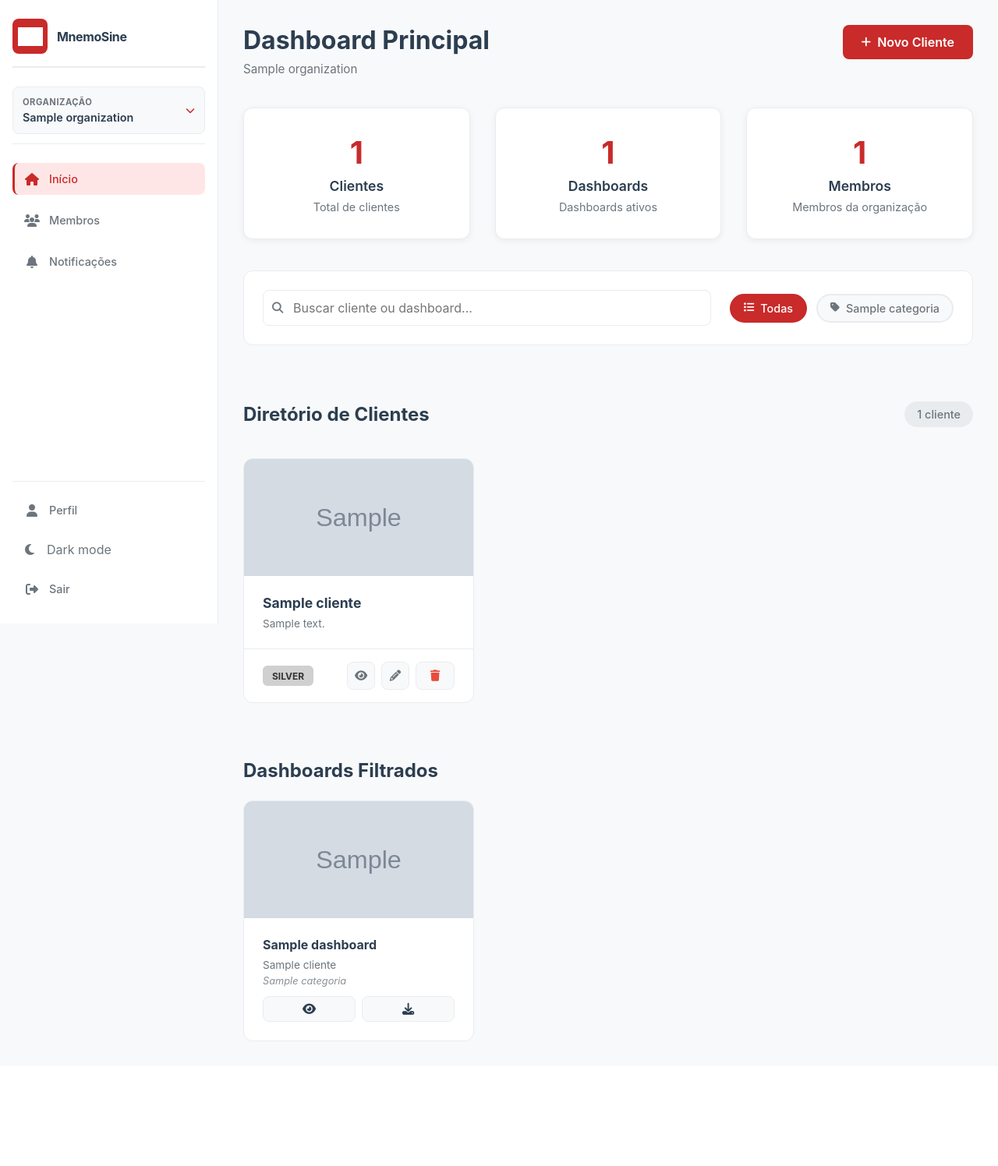
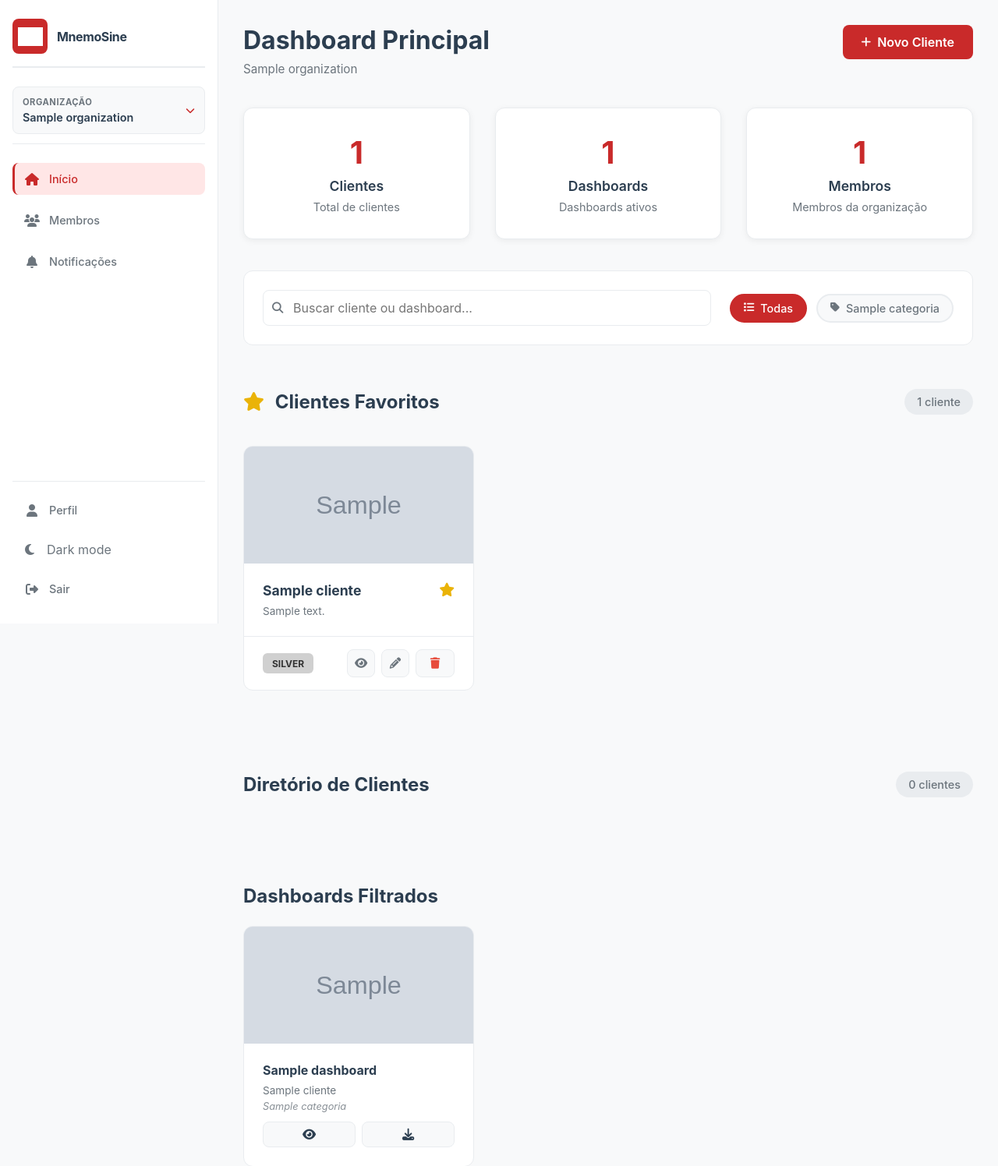
Before and after one commit to Allcantaraa/MnemoSine, a Django app: page / in a window 1280 px wide. Shown: the top 1496 px of the page at 78% size. Before the commit the page ends 1336 px from the top, so only its background shows below. Run offline with Django 5.2, Linux system fonts and the light colour scheme; a user stored in the database is signed in; tables that the repository leaves empty hold one stand-in row (values such as "Sample post"); grey boxes marked "Sample" are stand-in pictures; grey boxes are pictures that could not be loaded.

Commit message:
feature: favoritar cliente

```diff
--- a/base_static/global/css/pages/index.css
+++ b/base_static/global/css/pages/index.css
@@ -778,3 +778,27 @@
     background-color: rgba(255, 255, 255, 0.05);
     border-color: rgba(255, 255, 255, 0.2);
 }
+
+.btn-client-favorite {
+    background: transparent;
+    border: none;
+    color: var(--app-muted, #94a3b8);
+    font-size: 1.1rem;
+    cursor: pointer;
+    transition: all 0.2s ease;
+    padding: 0;
+    margin-left: 0.5rem;
+}
+
+.btn-client-favorite:hover {
+    transform: scale(1.15);
+    color: #facc15;
+}
+
+.btn-client-favorite.active {
+    color: #eab308;
+}
+
+[data-theme="dark"] .btn-client-favorite.active {
+    filter: drop-shadow(0 0 4px rgba(234, 179, 8, 0.4));
+}
--- a/base_static/global/js/pages/index.js
+++ b/base_static/global/js/pages/index.js
@@ -1,38 +1,48 @@
 function openDeleteClientModal(actionUrl, name) {
-    const modal = document.getElementById('deleteClientModal');
-    const nameSpan = document.getElementById('deleteClientName');
-    const form = document.getElementById('deleteClientForm');
+  const modal = document.getElementById("deleteClientModal");
+  const nameSpan = document.getElementById("deleteClientName");
+  const form = document.getElementById("deleteClientForm");
   if (!modal || !nameSpan || !form) return;
 
   nameSpan.innerText = name;
   form.action = actionUrl;
-    modal.classList.add('active');
+  modal.classList.add("active");
 }
 
 function closeDeleteClientModal() {
-    document.getElementById('deleteClientModal')?.classList.remove('active');
+  document.getElementById("deleteClientModal")?.classList.remove("active");
 }
 
-document.addEventListener('DOMContentLoaded', function() {
+document.addEventListener("DOMContentLoaded", function () {
   // Make globally available
   window.openDeleteClientModal = openDeleteClientModal;
   window.closeDeleteClientModal = closeDeleteClientModal;
 
-    document.getElementById('deleteClientClose')?.addEventListener('click', closeDeleteClientModal);
-    document.getElementById('deleteClientCancel')?.addEventListener('click', closeDeleteClientModal);
+  document
+    .getElementById("deleteClientClose")
+    ?.addEventListener("click", closeDeleteClientModal);
+  document
+    .getElementById("deleteClientCancel")
+    ?.addEventListener("click", closeDeleteClientModal);
 
   // Fechar ao clicar no overlay
-    document.getElementById('deleteClientModal')?.addEventListener('click', function(e) {
+  document
+    .getElementById("deleteClientModal")
+    ?.addEventListener("click", function (e) {
       if (e.target === this) closeDeleteClientModal();
     });
 
   // Adicionar fechamento de modal de imagem por ID específico se necessário
-    document.getElementById('indexImageModalClose')?.addEventListener('click', function() {
-        document.getElementById('imageModal')?.classList.remove('active');
+  document
+    .getElementById("indexImageModalClose")
+    ?.addEventListener("click", function () {
+      document.getElementById("imageModal")?.classList.remove("active");
     });
-    document.getElementById('indexImageModalClose')?.addEventListener('click', closeImageModal);
+  document
+    .getElementById("indexImageModalClose")
+    ?.addEventListener("click", closeImageModal);
   if (imageModal) {
-        imageModal.addEventListener('click', function(e) {
+    imageModal.addEventListener("click", function (e) {
       if (e.target === this) {
         closeImageModal();
       }
@@ -40,120 +50,183 @@ document.addEventListener('DOMContentLoaded', function() {
   }
 
   // Close modal on Escape key
-    document.addEventListener('keydown', function(e) {
-        if (e.key === 'Escape') {
+  document.addEventListener("keydown", function (e) {
+    if (e.key === "Escape") {
       closeImageModal();
     }
   });
 
   // Search and filter functionality
-    const searchInput = document.getElementById('searchInput');
-    const categoryChips = document.querySelectorAll('.category-chips .chip');
-    const clientCards = document.querySelectorAll('.client-card');
-    const dashboardCards = document.querySelectorAll('.dashboards-section .dashboard-card');
-    const emptyState = document.querySelector('.empty-state');
+  const searchInput = document.getElementById("searchInput");
+  const categoryChips = document.querySelectorAll(".category-chips .chip");
+  const clientCards = document.querySelectorAll(".client-card");
+  const dashboardCards = document.querySelectorAll(
+    ".dashboards-section .dashboard-card",
+  );
+  const emptyState = document.querySelector(".empty-state");
 
-    let selectedCategory = '';
+  let selectedCategory = "";
 
   // Search functionality
   if (searchInput) {
-        searchInput.addEventListener('input', function() {
+    searchInput.addEventListener("input", function () {
       filterContent();
     });
   }
 
-    document.querySelector('.dashboards-section')?.addEventListener('click', function(e) {
-        const t = e.target.closest('.js-open-dash-preview');
+  document
+    .querySelector(".dashboards-section")
+    ?.addEventListener("click", function (e) {
+      const t = e.target.closest(".js-open-dash-preview");
       if (!t) return;
       e.preventDefault();
       openImageModal(t.dataset.previewSrc, t.dataset.previewTitle);
     });
 
   // Category filter functionality
-    categoryChips.forEach(chip => {
-        chip.addEventListener('click', function(e) {
+  categoryChips.forEach((chip) => {
+    chip.addEventListener("click", function (e) {
       e.preventDefault();
 
       // Update active state
-            categoryChips.forEach(c => c.classList.remove('active'));
-            this.classList.add('active');
+      categoryChips.forEach((c) => c.classList.remove("active"));
+      this.classList.add("active");
 
       // Set selected category
-            selectedCategory = this.getAttribute('data-category');
+      selectedCategory = this.getAttribute("data-category");
       filterContent();
     });
   });
 
   function filterContent() {
-        const searchTerm = searchInput ? searchInput.value.toLowerCase() : '';
+    const searchTerm = searchInput ? searchInput.value.toLowerCase() : "";
     let visibleClientsCount = 0;
     let visibleDashboardsCount = 0;
 
     // Filter clients
-        clientCards.forEach(card => {
-            const clientName = card.querySelector('.client-name').textContent.toLowerCase();
-            const clientDescription = card.querySelector('.client-description')?.textContent.toLowerCase() || '';
+    clientCards.forEach((card) => {
+      const clientName = card
+        .querySelector(".client-name")
+        .textContent.toLowerCase();
+      const clientDescription =
+        card.querySelector(".client-description")?.textContent.toLowerCase() ||
+        "";
 
-            const matchesSearch = clientName.includes(searchTerm) || clientDescription.includes(searchTerm);
+      const matchesSearch =
+        clientName.includes(searchTerm) ||
+        clientDescription.includes(searchTerm);
 
       if (matchesSearch) {
-                card.style.display = '';
+        card.style.display = "";
         visibleClientsCount++;
       } else {
-                card.style.display = 'none';
+        card.style.display = "none";
       }
     });
 
     // Filter dashboards
-        dashboardCards.forEach(card => {
-            const dashboardTitle = card.querySelector('h4').textContent.toLowerCase();
-            const dashboardClient = card.querySelector('.dashboard-client').textContent.toLowerCase();
-            const dashboardCategories = card.getAttribute('data-categories') || '';
+    dashboardCards.forEach((card) => {
+      const dashboardTitle = card.querySelector("h4").textContent.toLowerCase();
+      const dashboardClient = card
+        .querySelector(".dashboard-client")
+        .textContent.toLowerCase();
+      const dashboardCategories = card.getAttribute("data-categories") || "";
 
-            const matchesSearch = dashboardTitle.includes(searchTerm) ||
+      const matchesSearch =
+        dashboardTitle.includes(searchTerm) ||
         dashboardClient.includes(searchTerm) ||
         dashboardCategories.includes(searchTerm);
 
-            const matchesCategory = !selectedCategory ||
-                                  dashboardCategories.split(',').includes(selectedCategory.toLowerCase());
+      const matchesCategory =
+        !selectedCategory ||
+        dashboardCategories.split(",").includes(selectedCategory.toLowerCase());
 
       if (matchesSearch && matchesCategory) {
-                card.style.display = '';
+        card.style.display = "";
         visibleDashboardsCount++;
       } else {
-                card.style.display = 'none';
+        card.style.display = "none";
       }
     });
 
     // Show/hide empty state
-        if (emptyState && visibleClientsCount === 0 && visibleDashboardsCount === 0) {
-            emptyState.style.display = 'block';
-        } else if (emptyState && visibleClientsCount === 0 && clientCards.length > 0) {
-            const dashboardsSection = document.querySelector('.dashboards-section');
+    if (
+      emptyState &&
+      visibleClientsCount === 0 &&
+      visibleDashboardsCount === 0
+    ) {
+      emptyState.style.display = "block";
+    } else if (
+      emptyState &&
+      visibleClientsCount === 0 &&
+      clientCards.length > 0
+    ) {
+      const dashboardsSection = document.querySelector(".dashboards-section");
       if (dashboardsSection) {
-                dashboardsSection.style.display = visibleDashboardsCount > 0 ? 'block' : 'none';
+        dashboardsSection.style.display =
+          visibleDashboardsCount > 0 ? "block" : "none";
       }
     }
 
     // Update client count
-        const clientCount = document.querySelector('.client-count');
+    const clientCount = document.querySelector(".client-count");
     if (clientCount) {
-            clientCount.textContent = visibleClientsCount + ' cliente' + (visibleClientsCount !== 1 ? 's' : '');
+      clientCount.textContent =
+        visibleClientsCount +
+        " cliente" +
+        (visibleClientsCount !== 1 ? "s" : "");
     }
   }
+
+  const favoriteClientBtns = document.querySelectorAll(".btn-client-favorite");
+
+  favoriteClientBtns.forEach((btn) => {
+    btn.addEventListener("click", async function (e) {
+      e.preventDefault();
+
+      const url = this.getAttribute("data-url");
+      const icon = this.querySelector("i");
+      const csrfToken = document.querySelector(
+        "[name=csrfmiddlewaretoken]",
+      )?.value;
+
+      try {
+        const response = await fetch(url, {
+          method: "POST",
+          headers: {
+            "X-CSRFToken": csrfToken,
+            "Content-Type": "application/json",
+          },
+        });
+
+        const data = await response.json();
+
+        if (data.success) {
+          // Como a posição do cliente deve mudar (ir para a área de favoritos ou sair dela),
+          // a melhor UX aqui é recarregar a página levemente para que as listas se reorganizem,
+          // ao invés de apenas pintar a estrela.
+          window.location.reload();
+        } else {
+          console.error("Erro ao favoritar:", data.error);
+        }
+      } catch (error) {
+        console.error("Erro na requisição:", error);
+      }
+    });
+  });
 });
 
 function openImageModal(imageUrl, dashboardName) {
-    const imageModal = document.getElementById('imageModal');
-    const modalImage = document.getElementById('modalImage');
-    const modalTitle = document.getElementById('modalTitle');
+  const imageModal = document.getElementById("imageModal");
+  const modalImage = document.getElementById("modalImage");
+  const modalTitle = document.getElementById("modalTitle");
 
   modalImage.src = imageUrl;
   modalTitle.textContent = dashboardName;
-    imageModal.classList.add('active');
+  imageModal.classList.add("active");
 }
 
 function closeImageModal() {
-    const imageModal = document.getElementById('imageModal');
-    imageModal.classList.remove('active');
+  const imageModal = document.getElementById("imageModal");
+  imageModal.classList.remove("active");
 }
--- /dev/null
+++ b/base_templates/global/partials/_cliente_card.html
@@ -0,0 +1,47 @@
+<div class="client-card">
+    <div class="client-logo-container">
+        {% if cliente.logo %}
+            <img src="{{ cliente.logo.url }}" alt="{{ cliente.name }}" class="client-logo">
+        {% else %}
+            <div class="client-logo-placeholder">
+                <span>{{ cliente.name|slice:":1"|upper }}</span>
+            </div>
+        {% endif %}
+    </div>
+
+    <div class="client-content">
+        <div style="display: flex; justify-content: space-between; align-items: flex-start;">
+            <h3 class="client-name">{{ cliente.name }}</h3>
+            <button type="button"
+                    class="btn-client-favorite {% if cliente.is_favorite %}active{% endif %}"
+                    data-url="{% url 'toggle_favorite_cliente' cliente.slug %}"
+                    title="Favoritar Cliente">
+                <i class="fa-{% if cliente.is_favorite %}solid{% else %}regular{% endif %} fa-star"></i>
+            </button>
+        </div>
+
+        {% if cliente.description %}
+            <p class="client-description">{{ cliente.description }}</p>
+        {% endif %}
+    </div>
+
+    <div class="client-footer">
+        <div class="client-status">
+            {% if cliente.tier == 'platinum' %}
+                <span class="badge badge-platinum">Platinum</span>
+            {% elif cliente.tier == 'gold' %}
+                <span class="badge badge-gold">Gold</span>
+            {% else %}
+                <span class="badge badge-silver">Silver</span>
+            {% endif %}
+        </div>
+
+        <div class="client-actions">
+            <a href="{% url 'cliente_dashboard' cliente.slug %}" class="action-link" title="Ver dashboards"><i class="fa-solid fa-eye"></i></a>
+            <a href="{% url 'atualizar_cliente' cliente.slug %}" class="action-link" title="Editar"><i class="fa-solid fa-pencil"></i></a>
+            <button type="button" class="action-link action-delete" title="Deletar" onclick="openDeleteClientModal('{% url 'deletar_cliente' cliente.slug %}', '{{ cliente.name|escapejs }}')">
+                <i class="fa-solid fa-trash"></i>
+            </button>
+        </div>
+    </div>
+</div>
--- a/dashboard/models.py
+++ b/dashboard/models.py
@@ -105,6 +105,7 @@ class Cliente(models.Model):
     logo = models.ImageField(upload_to='pictures/%Y/%m/', blank=True)
     description = models.TextField(max_length=100, blank=True, null=True)
     tier = models.CharField(max_length=10, choices=Tier.choices, default=Tier.SILVER)
+    favorited_by = models.ManyToManyField(User, related_name='favorite_clients', blank=True)
     created_at = models.DateTimeField(auto_now_add=True)
     updated_at = models.DateTimeField(auto_now=True)
     slug = models.SlugField(unique=True, default='', null=False, blank=True, max_length=255)
--- a/dashboard/templates/index.html
+++ b/dashboard/templates/index.html
@@ -63,58 +63,38 @@
         </div>
 
         <!-- Clients Section -->
-        {% if clientes %}
+{% if clientes_favoritos or clientes_normais %}
+
+            {% if clientes_favoritos %}
+                <div class="section-header" style="margin-top: 1rem;">
+                    <h2><i class="fa-solid fa-star" style="color: #eab308; margin-right: 0.5rem;"></i> Clientes Favoritos</h2>
+                    <span class="client-count">{{ clientes_favoritos|length }} cliente{{ clientes_favoritos|length|pluralize }}</span>
+                </div>
+
+                <div class="clients-grid" style="margin-bottom: 2rem;">
+                    {% for cliente in clientes_favoritos %}
+                        {% include "global/partials/_cliente_card.html" with cliente=cliente %}
+                    {% endfor %}
+                </div>
+            {% endif %}
+
             <div class="section-header">
                 <h2>Diretório de Clientes</h2>
-                <span class="client-count">{{ clientes.count }} cliente{{ clientes.count|pluralize }}</span>
+                <span class="client-count">{{ clientes_normais|length }} cliente{{ clientes_normais|length|pluralize }}</span>
             </div>
 
             <div class="clients-grid">
-                {% for cliente in clientes %}
-                    <div class="client-card">
-                        <div class="client-logo-container">
-                            {% if cliente.logo %}
-                                <img src="{{ cliente.logo.url }}" alt="{{ cliente.name }}" class="client-logo">
-                            {% else %}
-                                <div class="client-logo-placeholder">
-                                    <span>{{ cliente.name|slice:":1"|upper }}</span>
-                                </div>
-                            {% endif %}
+                {% for cliente in clientes_normais %}
+                    {% include "global/partials/_cliente_card.html" with cliente=cliente %}
+                {% empty %}
+                    {% if not clientes_favoritos %}
+                        <div class="empty-state" style="grid-column: 1 / -1;">
+                            <p>Nenhum cliente encontrado.</p>
                         </div>
-
-                        <div class="client-content">
-                            <h3 class="client-name">{{ cliente.name }}</h3>
-                            {% if cliente.description %}
-                                <p class="client-description">{{ cliente.description }}</p>
-                            {% endif %}
-                        </div>
-
-                        <div class="client-footer">
-                            <div class="client-status">
-                                {% if cliente.tier == 'platinum' %}
-                                    <span class="badge badge-platinum">Platinum</span>
-                                {% elif cliente.tier == 'gold' %}
-                                    <span class="badge badge-gold">Gold</span>
-                                {% elif cliente.tier == 'silver' %}
-                                    <span class="badge badge-silver">Silver</span>
-                                {% else %}
-                                    <span class="badge badge-silver">Silver</span>
-                                {% endif %}
-                            </div>
-
-                            <div class="client-actions">
-                                <a href="{% url 'cliente_dashboard' cliente.slug %}" class="action-link" title="Ver dashboards"><i class="fa-solid fa-eye"></i></a>
-                                <a href="{% url 'atualizar_cliente' cliente.slug %}" class="action-link" title="Editar"><i class="fa-solid fa-pencil"></i></a>
-                                <button type="button" class="action-link action-delete" title="Deletar" onclick="openDeleteClientModal('{% url 'deletar_cliente' cliente.slug %}', '{{ cliente.name|escapejs }}')">
-                                    <i class="fa-solid fa-trash"></i>
-                                </button>
-                            </div>
-                        </div>
-                    </div>
+                    {% endif %}
                 {% endfor %}
             </div>
 
-            <!-- Dashboards Section (if filtered) -->
             {% if dashboards %}
                 <div class="dashboards-section">
                     <h2>Dashboards Filtrados</h2>
@@ -148,6 +128,7 @@
                     </div>
                 </div>
             {% endif %}
+
         {% else %}
             <div class="empty-state">
                 <div class="empty-icon"></div>
@@ -156,6 +137,7 @@
                 <a href="{% url 'criar_cliente' %}" class="btn-primary btn-large"><i class="fa-solid fa-plus"></i> Criar Primeiro Cliente</a>
             </div>
         {% endif %}
+
     {% else %}
         <div class="no-org-state">
             <div class="state-icon"></div>
@@ -163,7 +145,6 @@
             <p>Selecione uma organização na barra lateral para começar.</p>
         </div>
     {% endif %}
-</div>
 
 <!-- Image Modal for Filtered Dashboards -->
 <div id="imageModal" class="image-modal">
--- a/dashboard/urls.py
+++ b/dashboard/urls.py
@@ -4,6 +4,7 @@ from dashboard import views, organization_views
 urlpatterns = [
     # Index
     path('', views.index, name='index'),
+    path('clientes/<slug:slug>/favoritar/', views.toggle_favorite_cliente, name='toggle_favorite_cliente'),
 
     # Dashboard listings
     path('clientes/<slug:slug>/', views.dashboards, name='cliente_dashboard'),
--- a/dashboard/views.py
+++ b/dashboard/views.py
@@ -9,6 +9,25 @@ import os
 from dashboard.models import Cliente, Dashboard, Categoria, OrganizationMember, DeletionRequest
 from dashboard.forms import ClienteForm, CategoriaForm, DashboardForm
 from dashboard.decorators import organization_required, organization_member_or_admin_required, organization_admin_required
+
+@login_required
+@organization_member_or_admin_required
+def toggle_favorite_cliente(request, slug):
+    """Adiciona ou remove um cliente dos favoritos do usuário via Fetch API."""
+    if request.method == 'POST':
+        org = request.organization
+        cliente = get_object_or_404(Cliente, slug=slug, organization=org)
+
+        if request.user in cliente.favorited_by.all():
+            cliente.favorited_by.remove(request.user)
+            is_favorite = False
+        else:
+            cliente.favorited_by.add(request.user)
+            is_favorite = True
+
+        return JsonResponse({'success': True, 'is_favorite': is_favorite})
+
+    return JsonResponse({'success': False, 'error': 'Método não permitido'}, status=405)
 
 @login_required
 @organization_member_or_admin_required
@@ -45,22 +64,23 @@ def index(request):
     """Página principal com KPIs, clientes e filtros."""
     org = request.organization
 
-    # Filtros
     search_query = request.GET.get('search', '').strip()
     category_filter = request.GET.get('category', '')
 
-    # KPIs
     total_clientes = Cliente.objects.filter(organization=org).count()
     total_dashboards = Dashboard.objects.filter(organization=org).count()
     membros_count = OrganizationMember.objects.filter(organization=org).count()
 
-    # Clientes
-    clientes = Cliente.objects.filter(organization=org).order_by('-created_at')
+    # Anotamos os favoritos
+    clientes_qs = Cliente.objects.filter(organization=org).annotate(
+        is_favorite=Count('favorited_by', filter=Q(favorited_by=request.user))
+    ).order_by('-is_favorite', '-created_at')
 
-    # Categorias para filtro
+    # Separamos em duas listas para o template
+    clientes_favoritos = [c for c in clientes_qs if c.is_favorite]
+    clientes_normais = [c for c in clientes_qs if not c.is_favorite]
+
     categorias = Categoria.objects.filter(organization=org)
-
-    # Filtrar dashboards por categoria se selecionado
     dashboards_qs = Dashboard.objects.filter(organization=org)
 
     if category_filter:
@@ -70,14 +90,14 @@ def index(request):
         except Categoria.DoesNotExist:
             pass
 
-    # Filtrar por texto (título)
     if search_query:
         dashboards_qs = dashboards_qs.filter(title__icontains=search_query)
 
     dashboards_qs = dashboards_qs.distinct()
 
     return render(request, 'index.html', {
-        'clientes': clientes,
+        'clientes_favoritos': clientes_favoritos, # Nova variável
+        'clientes_normais': clientes_normais,     # Nova variável
         'dashboards': dashboards_qs,
         'categorias': categorias,
         'total_clientes': total_clientes,
```
Also changed, not shown: dashboard/migrations/0009_cliente_favorited_by.py (added). Lines whose indentation alone changed are shown as unchanged.
